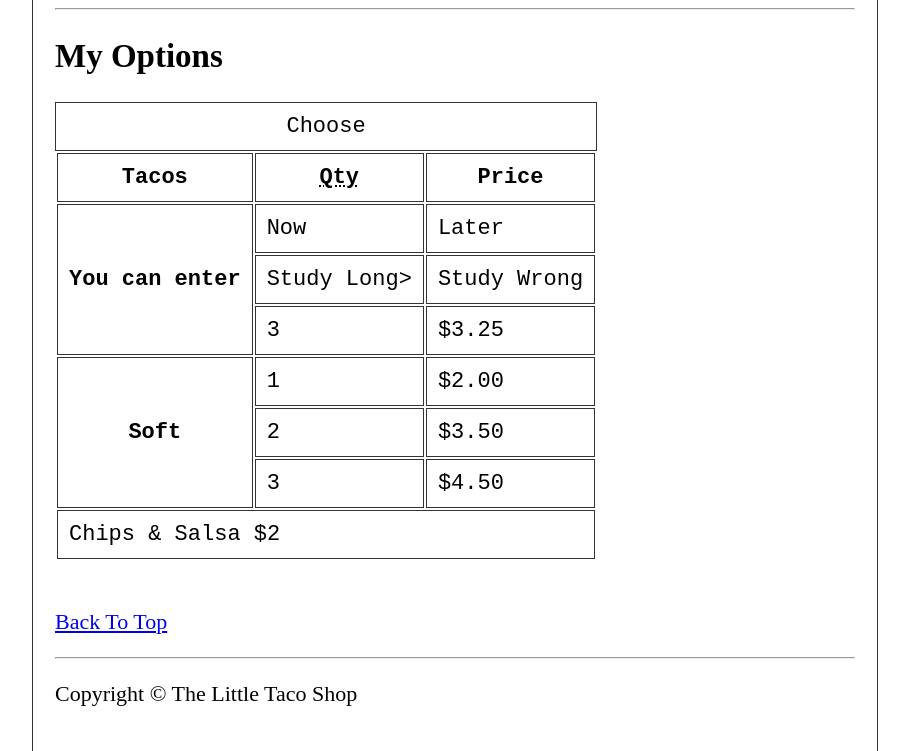
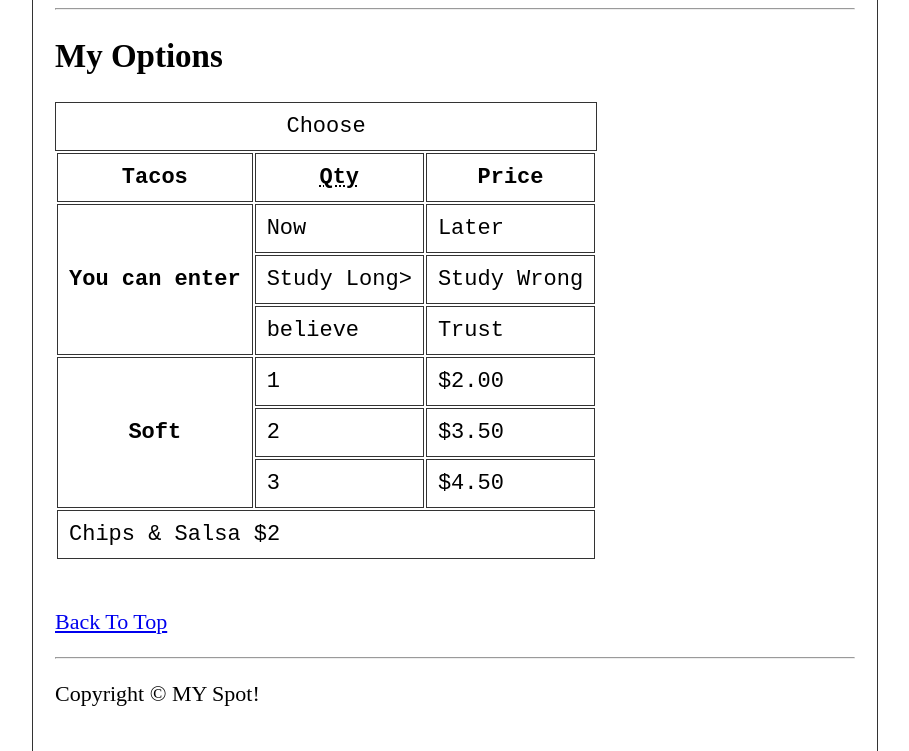
Before and after one commit to bleggins2385/Gitpractice, a plain HTML site: page 10_lesson/index.html in a window 1280 px wide. Shown: the part 835-1586 px from the top of the page, without its empty margins (185-1094 px from the left). Drawn offline with Linux system fonts and the light colour scheme.

Commit message:
Committed

```diff
--- a/10_lesson/index.html
+++ b/10_lesson/index.html
@@ -84,8 +84,8 @@
                         <td>Study Wrong</td>
                     </tr>
                     <tr>
-                        <td>3</td>
-                        <td>$3.25</td>
+                        <td>believe</td>
+                        <td>Trust</td>
                     </tr>
                     <tr>
                         <th scope="row" rowspan="3">
@@ -119,7 +119,7 @@
     </main>
     <hr>
     <footer>
-        <p>Copyright &copy; The Little Taco Shop</p>
+        <p>Copyright &copy; MY Spot!</p>
     </footer>
 </body>
 
```
Also changed, not shown: 01_lesson/Index3.html (added, +8 -0 lines), 10_lesson/contact.html (+1 -1 lines), 01_lesson/Contacts.html (added), 01_lesson/Index2.html (added), 01_lesson/Numbers.html (added).
